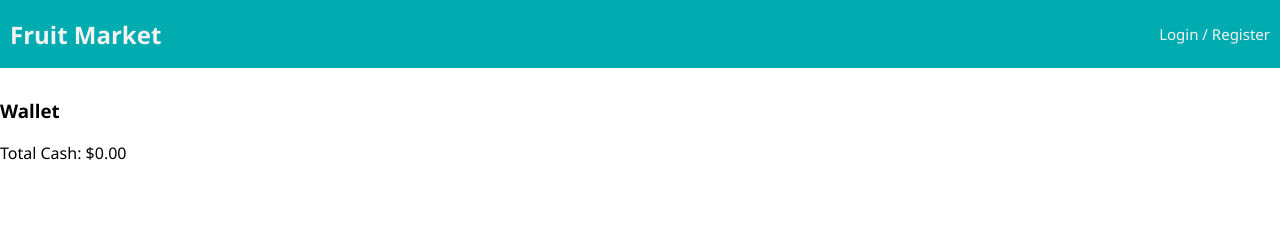
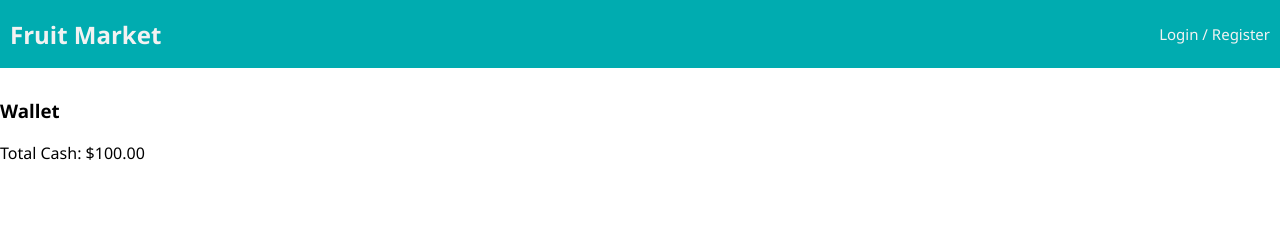
Before and after one commit to Heather-Haymond/Fruit-Market, a React (Vite) app: page /#/about in a window 1280 px wide. Shown: the top 232 px of the page. Built offline with nearby package versions, Linux system fonts and the light colour scheme; no server answers.

Commit message:
added money to my wallet

```diff
--- a/src/components/Wallet/Wallet.jsx
+++ b/src/components/Wallet/Wallet.jsx
@@ -4,7 +4,7 @@ import { useSelector } from 'react-redux';
 const Wallet = () => {
   const user = useSelector((state) => state.user);
 
-  const totalCash = typeof user.total_cash === 'number' ? user.total_cash.toFixed(2) : '0.00';
+  const totalCash = parseFloat(user.total_cash).toFixed(2);
 
   return (
     <div>
```
